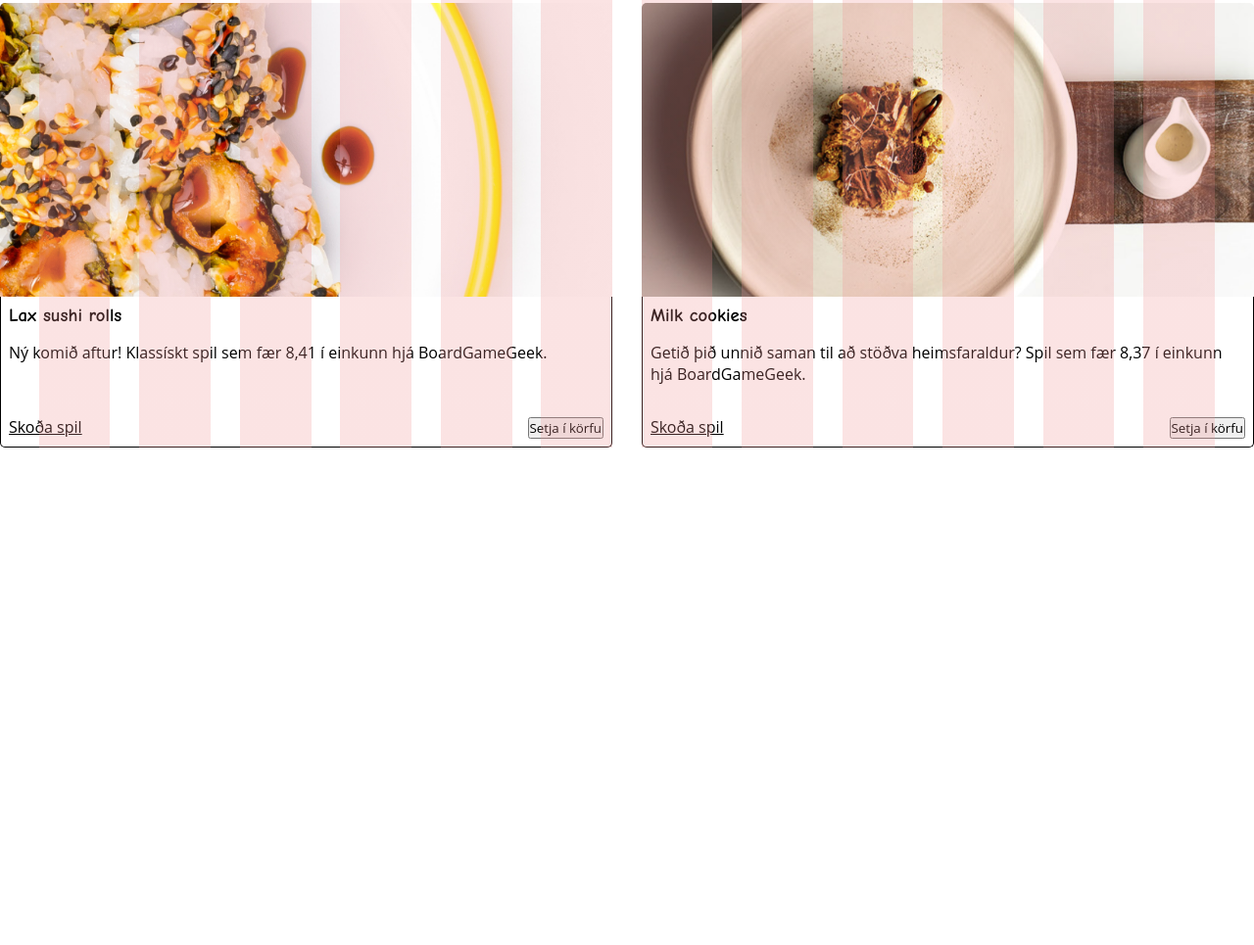
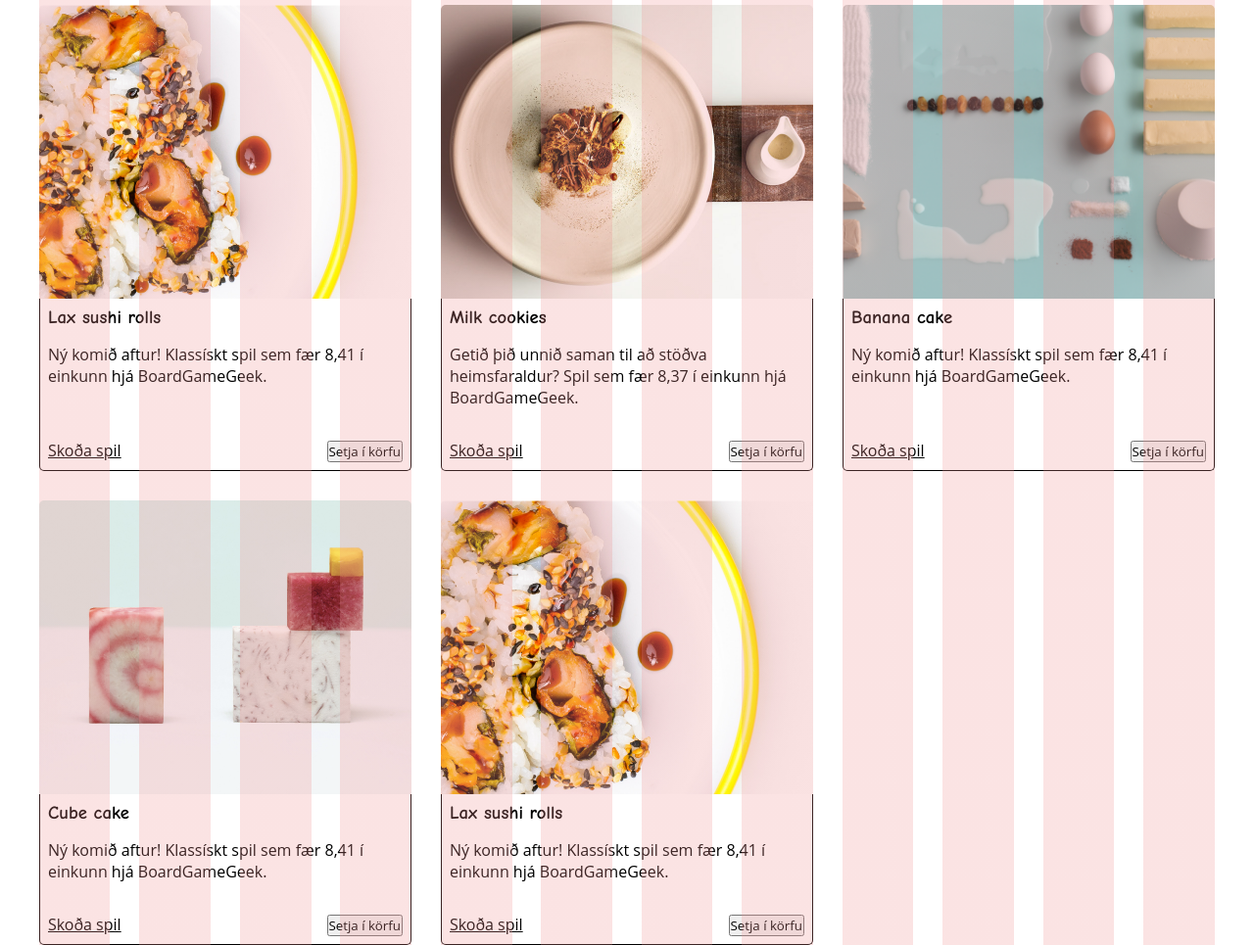
Before and after one commit to janusbirgisson/hopaverkefni-1, a website: page index.html in a window 1280 px wide. Shown: the part 1051-2016 px from the top of the page at 98% size. Before the commit the page ends 1508 px from the top, so only its background shows below. Drawn offline with Linux system fonts and the light colour scheme.

Commit message:
Card skeleton

```diff
--- a/index.html
+++ b/index.html
@@ -9,11 +9,9 @@
   </head>
   <body>
     <div class="wrapper">
-
       <nav class="wrapper-nav">
-      <a href="index.html"><img
-        src="./images/Logotype.svg"
-        alt="yum&yum logo."
+        <a href="index.html"
+          ><img src="./images/Logotype.svg" alt="yum&yum logo."
         /></a>
 
         <ul>
@@ -27,21 +25,21 @@
         <div class="intro description">
           <p class="extra-text">Our latest recipe</p>
           <h1>Pumpkin pie</h1>
-        <p>Pumpkin pie is a sweet dessert pie with a spiced, pumpkin-based custard filling. The pumpkin is a symbol of harvest time, and pumpkin pie is often eaten during the fall and early winter.</p>
+          <p>
+            Pumpkin pie is a sweet dessert pie with a spiced, pumpkin-based
+            custard filling. The pumpkin is a symbol of harvest time, and
+            pumpkin pie is often eaten during the fall and early winter.
+          </p>
         </div>
         <div class="intro-img">
-        <img
-        src="./images/cake-header.png"
-        alt="yum&yum logo."
-      />
+          <img src="./images/cake-header.png" alt="yum&yum logo." />
         </div>
-
       </section>
 
-
+      <div class="wrapper-content">
         <main id="efni" class="wrapper-main">
           <div class="cards">
-        <h2 class="title">Vinsælustu spilin</h2>
+            <!-- <h2 class="title">Vinsælustu spilin</h2> -->
             <div class="content">
               <section class="card">
                 <div class="image">
@@ -82,8 +80,8 @@
                   <h3 class="title">Milk cookies</h3>
                   <div class="text">
                     <p>
-                  Getið þið unnið saman til að stöðva heimsfaraldur? Spil sem
-                  fær 8,37 í einkunn hjá BoardGameGeek.
+                      Getið þið unnið saman til að stöðva heimsfaraldur? Spil
+                      sem fær 8,37 í einkunn hjá BoardGameGeek.
                     </p>
                   </div>
                   <div class="actions">
@@ -96,9 +94,91 @@
                   </div>
                 </div>
               </section>
+
+              <section class="card">
+                <div class="image">
+                  <img
+                    src="./images/banana-cake.png"
+                    alt="Mynd af boxi spilsins Brass: Birmingham"
+                  />
+                </div>
+                <div class="content">
+                  <h3 class="title">Banana cake</h3>
+                  <div class="text">
+                    <p>
+                      Ný komið aftur! Klassískt spil sem fær 8,41 í einkunn hjá
+                      BoardGameGeek.
+                    </p>
+                  </div>
+                  <div class="actions">
+                    <a href="./sidur/spil.html" class="button">Skoða spil</a>
+
+                    <!-- Rétt leið til að útbúa form, þó ekkert virki... -->
+                    <form method="post" action=".">
+                      <input type="hidden" name="id" value="1" />
+                      <button class="button">Setja í körfu</button>
+                    </form>
+                  </div>
+                </div>
+              </section>
+
+              <section class="card">
+                <div class="image">
+                  <img
+                    src="./images/cube-cake.png"
+                    alt="Mynd af boxi spilsins Brass: Birmingham"
+                  />
+                </div>
+                <div class="content">
+                  <h3 class="title">Cube cake</h3>
+                  <div class="text">
+                    <p>
+                      Ný komið aftur! Klassískt spil sem fær 8,41 í einkunn hjá
+                      BoardGameGeek.
+                    </p>
+                  </div>
+                  <div class="actions">
+                    <a href="./sidur/spil.html" class="button">Skoða spil</a>
+
+                    <!-- Rétt leið til að útbúa form, þó ekkert virki... -->
+                    <form method="post" action=".">
+                      <input type="hidden" name="id" value="1" />
+                      <button class="button">Setja í körfu</button>
+                    </form>
+                  </div>
+                </div>
+              </section>
+
+              <section class="card">
+                <div class="image">
+                  <img
+                    src="./images/lax-sushi-rolls.png"
+                    alt="Mynd af boxi spilsins Brass: Birmingham"
+                  />
+                </div>
+                <div class="content">
+                  <h3 class="title">Lax sushi rolls</h3>
+                  <div class="text">
+                    <p>
+                      Ný komið aftur! Klassískt spil sem fær 8,41 í einkunn hjá
+                      BoardGameGeek.
+                    </p>
+                  </div>
+                  <div class="actions">
+                    <a href="./sidur/spil.html" class="button">Skoða spil</a>
+
+                    <!-- Rétt leið til að útbúa form, þó ekkert virki... -->
+                    <form method="post" action=".">
+                      <input type="hidden" name="id" value="1" />
+                      <button class="button">Setja í körfu</button>
+                    </form>
+                  </div>
+                </div>
+              </section>
             </div>
           </div>
         </main>
       </div>
+    </div>
   </body>
 </html>
--- a/styles.scss
+++ b/styles.scss
@@ -3,3 +3,4 @@
 @import "./styles/config";
 @import "./styles/cards";
 @import "./styles/card";
+@import "./styles/wrapper";
--- a/styles/card.scss
+++ b/styles/card.scss
@@ -8,7 +8,7 @@
 
 @media (width >= 700px) {
   .card {
-    grid-column: span 5;
+    grid-column: span 4;
   }
 }
 
--- a/styles/cards.scss
+++ b/styles/cards.scss
@@ -15,15 +15,14 @@
 
 .cards > .content {
   display: grid;
-  grid-template-rows: auto;
-  gap: var(--vertical-space);
-  justify-items: center;
-  width: 100%;
+  grid-template-columns: repeat(12, 1fr); /* Maintain 12-column grid */
+  gap: var(--gutter);
 }
 
 @media (width >= 700px) {
   .cards > .content {
-    grid-template-columns: repeat(calc(var(--columns) - 2), 1fr);
+    grid-template-columns: repeat(12, 1fr);
+    gap: var(--gutter);
     grid-template-rows: auto;
   }
 }
--- /dev/null
+++ b/styles/wrapper.scss
@@ -0,0 +1,24 @@
+.wrapper {
+  /* Notum grid hér til að setja upp bil á milli header, meginmáls og fóts */
+  display: grid;
+  grid-template-rows: auto;
+  grid-template-columns: 100%;
+
+  /* grid items eru miðjuð */
+  justify-items: center;
+  gap: var(--vertical-space);
+  width: 100%;
+  min-height: 100vh;
+}
+
+.wrapper .wrapper-content {
+  width: var(--width-offset);
+  max-width: var(--max-width);
+}
+
+@media (width >= 800px) {
+  .wrapper .wrapper-content {
+    display: grid;
+    gap: var(--gutter);
+  }
+}
```
Also changed, not shown: styles.css, 1 other file. Lines whose indentation alone changed are shown as unchanged.
